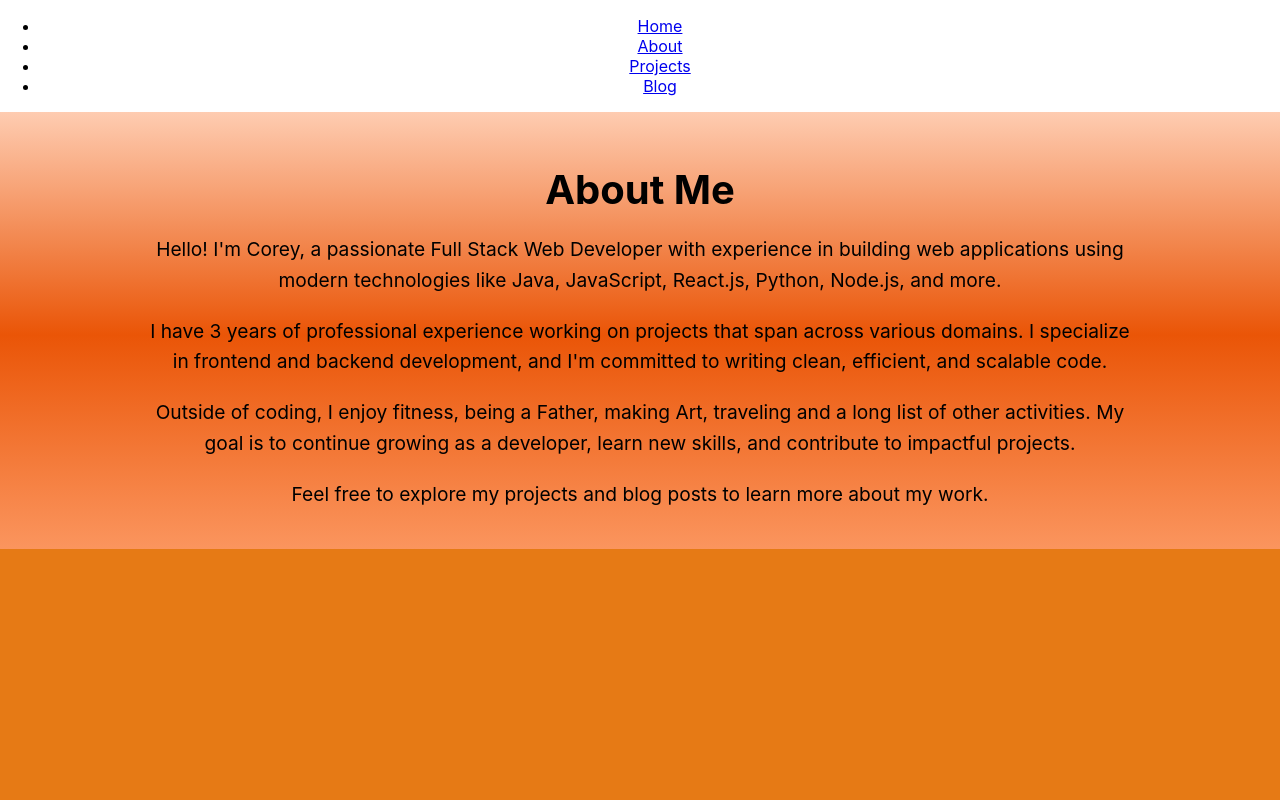
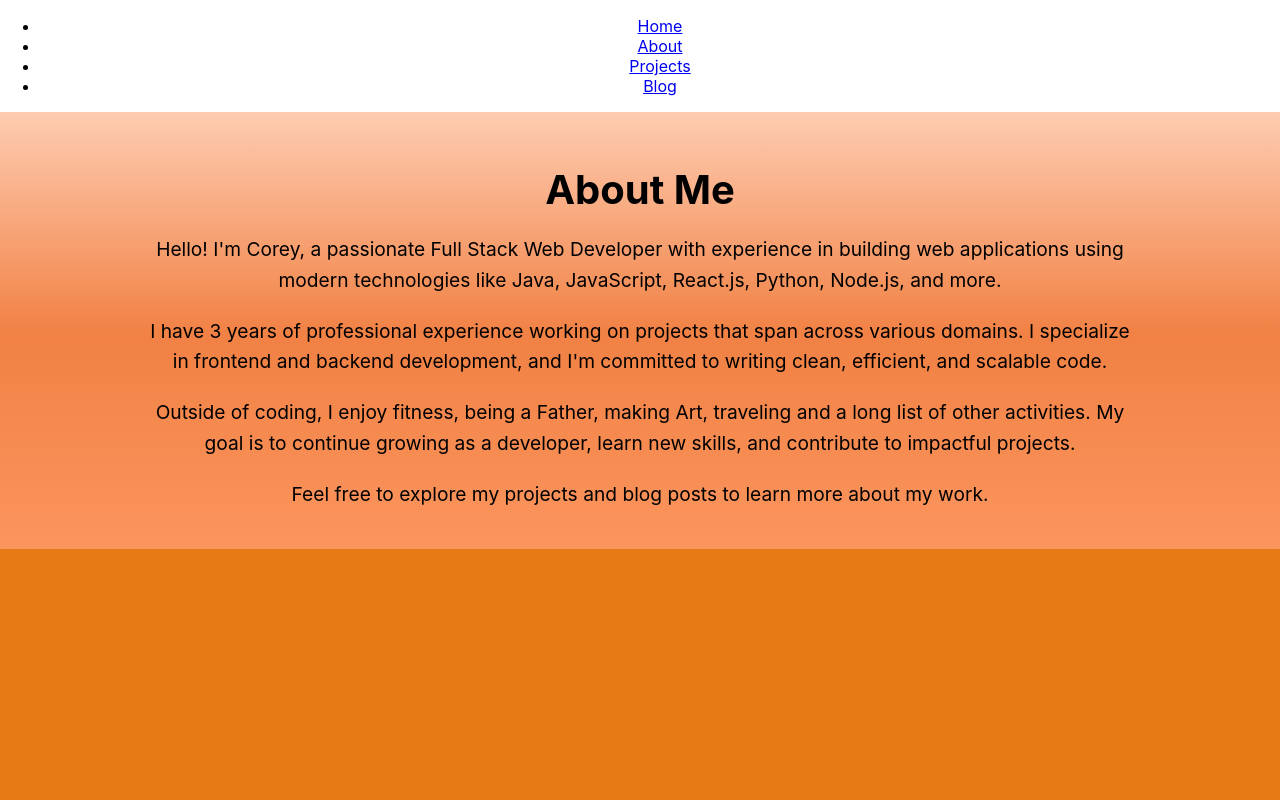
Before and after one commit to shawcorey/my-portfolio, a React (Create React App) app: page /about in a window 1280 px wide. Shown: the top 800 px of the page. Built offline with nearby package versions, Linux system fonts and the light colour scheme.

Commit message:
Update about.component.css
Changed gradient from Red to Orange gradient.

```diff
--- a/src/components/about.component.css
+++ b/src/components/about.component.css
@@ -1,7 +1,7 @@
 .about-section {
 
     /* Permalink - use to edit and share this gradient: https://colorzilla.com/gradient-editor/#feccb1+0,ea5507+51,fb955e+100 */
-background: linear-gradient(to bottom,  #feccb1 0%,#ea5507 51%,#fb955e 100%); /* W3C, IE10+, FF16+, Chrome26+, Opera12+, Safari7+ */
+background: linear-gradient(to bottom,  #feccb1 0%,#f18144 51%,#fb955e 100%); /* W3C, IE10+, FF16+, Chrome26+, Opera12+, Safari7+ */
 
 }
 
```
